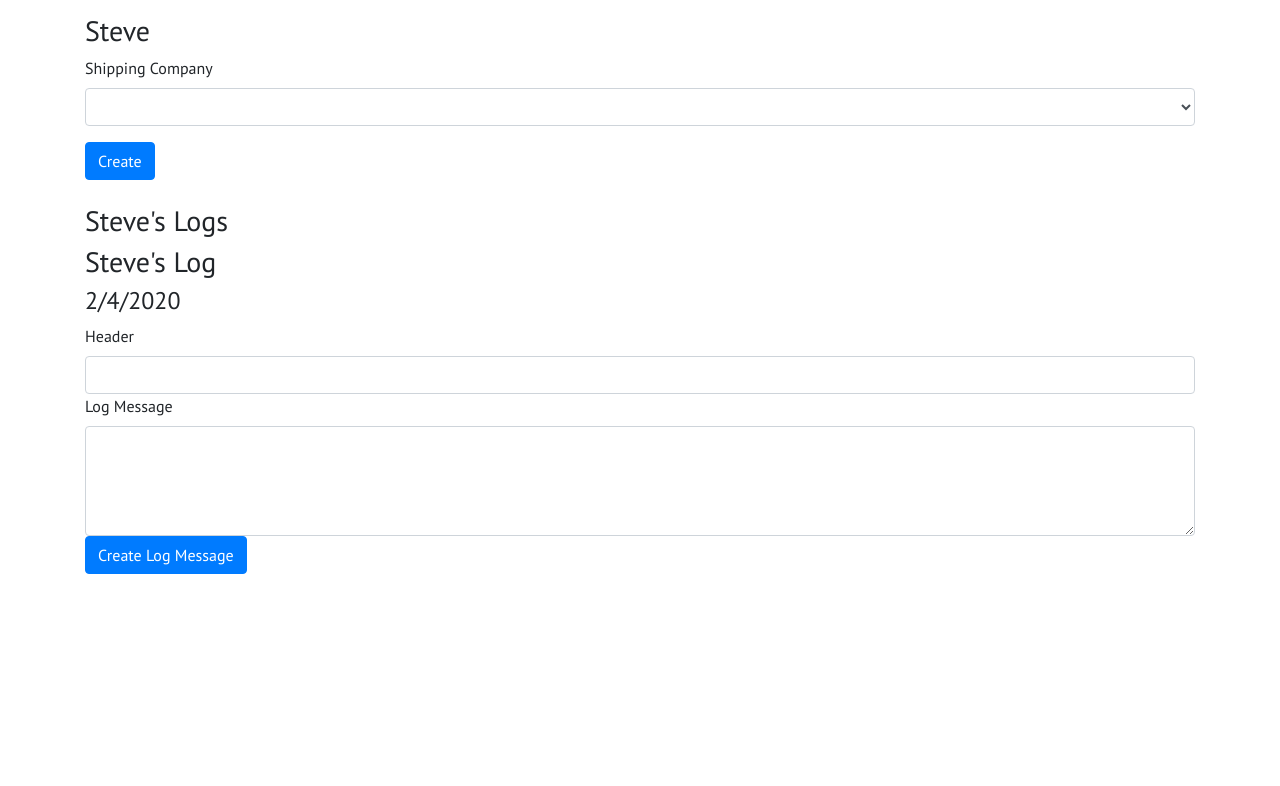
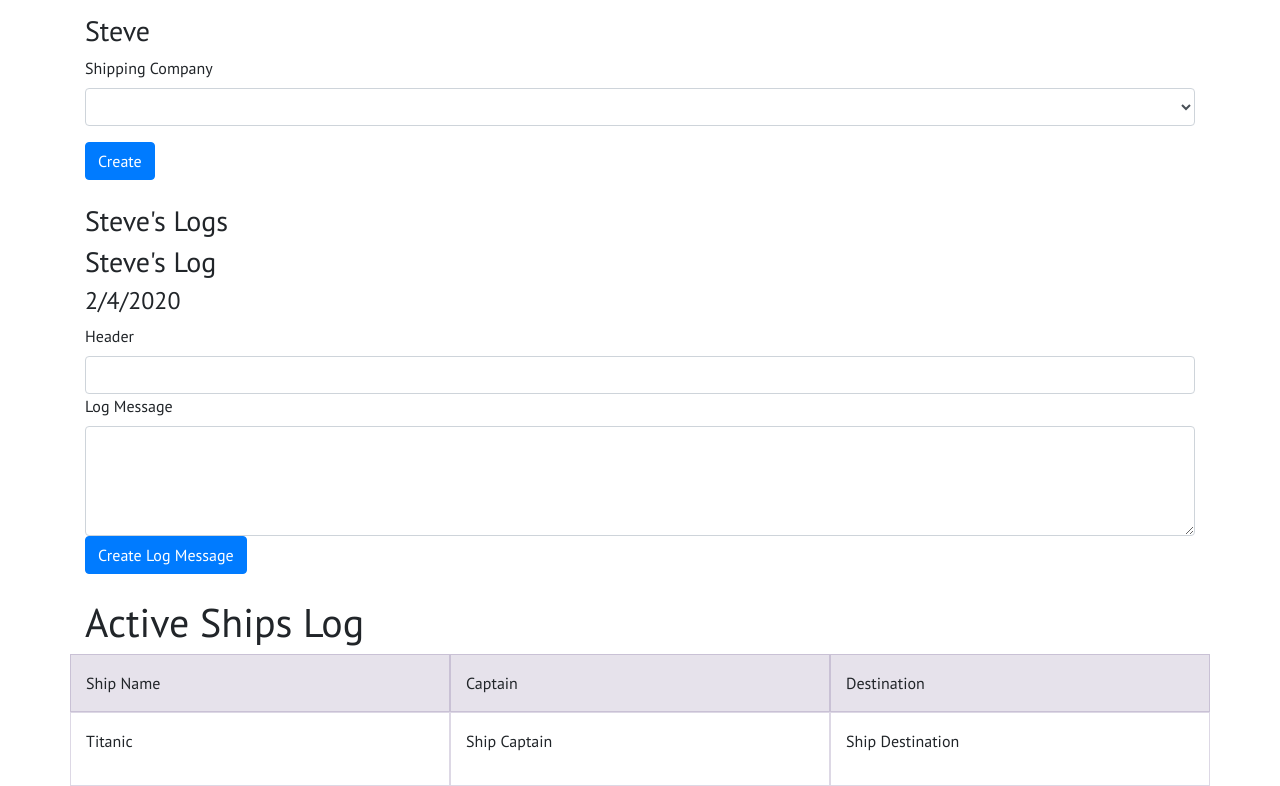
Before and after one commit to DBGUI-Freight-Management/frontend, a React (Create React App) app in the folder react-example/: page / in a window 1280 px wide. Shown: the part 2298-3084 px from the top of the page. Before the commit the page ends 2896 px from the top, so only its background shows below. Built offline with nearby package versions, Linux system fonts and the light colour scheme.

Commit message:
Active Ships View

```diff
--- /dev/null
+++ b/react-example/src/ShippingManager/ActiveShipsView.jsx
@@ -0,0 +1,30 @@
+import React from "react"
+
+export class ActiveShipsView extends React.Component{
+    render(){
+        return(
+            <>
+                <form className="container">
+                    <h1>Active Ships Log</h1>
+                    <div className="row rowHead">
+                        <div className="col-4">Ship Name</div>
+                        <div className="col-4">Captain</div>
+                        <div className="col-4">Destination</div>
+                    </div>
+                    {this.props.activeships.map(ship => (
+                        <div className="row">
+                        <div className="col-4">{ ship.name }</div>
+                        <div className="col-4">
+                            <p>Ship Captain</p>
+                        </div>
+                        <div className="col-4">
+                            <p>Ship Destination</p>
+                        </div>
+                        </div>
+                    ))}
+                </form>
+            </>
+        )
+
+    }
+}
--- a/react-example/src/ShippingManager/ShippingManagerPage.jsx
+++ b/react-example/src/ShippingManager/ShippingManagerPage.jsx
@@ -2,12 +2,13 @@ import React from "react"
 import { ShippingCompanyCreationForm } from "./ShippingCompanyCreationForm"
 import { ShipCreationForm } from "./ShipCreationForm"
 import { ShipList } from "./ShipList"
-import { ShippingManager} from "./models"
+import { ShippingManager, Ship} from "./models"
 import { ShipDeletionForm } from "./ShipDeletionForm"
 import { CaptainCompanySelection } from "./CaptainCompanySelection"
 import { LogCreation } from "./LogCreation"
 import { AllLogView } from "./AllLogView"
 import { LogMessage } from "./LogMessage"
+import { ActiveShipsView } from "./ActiveShipsView"
 
 export class ShippingManagerPage extends React.Component{
     state={
@@ -61,6 +62,20 @@ export class ShippingManagerPage extends React.Component{
         this.setState({selectedMessage:this.state.manager.messages.findIndex(m=> m=== message)});
     }
 
+    getActiveShips(){
+        this.activeships=[
+            new Ship("Titanic","Fiji Shipping", "Active")
+        ]
+
+        for(var i = 0; i < this.state.manager.ships.length; i++){
+            if(this.state.manager.ships[i].status === "Active"){
+                this.activeships.push(this.state.manager.ships[i]);
+            }
+        }
+
+        return this.activeships;
+    }
+
     render(){
         return (
             <>
@@ -86,7 +101,7 @@ export class ShippingManagerPage extends React.Component{
                 <AllLogView captain={this.state.manager.captains[this.state.selectedCaptain]} logs={this.state.manager.messages} selectMessage={message=>this.selectMessage(message)}/>
                 {this.state.selectedMessage!==undefined && <LogMessage log={this.state.manager.messages[this.state.selectedMessage]}/>}
                 <LogCreation captain={this.state.manager.captains[this.state.selectedCaptain]} submit={input=>this.addLogMessage(input)}/>
-
+                <ActiveShipsView activeships={this.getActiveShips()}/>
             </>
         )
     }
--- a/react-example/src/ShippingManager/index.js
+++ b/react-example/src/ShippingManager/index.js
@@ -7,3 +7,4 @@ export * from "./CaptainCompanySelection";
 export * from "./LogCreation"
 export * from "./AllLogView"
 export * from "./LogMessage"
+export * from "./ActiveShipsView"
--- a/react-example/src/ShippingManager/models/ShippingManager.js
+++ b/react-example/src/ShippingManager/models/ShippingManager.js
@@ -31,6 +31,7 @@ export class ShippingManager{
 
         this.messages=[
         ]
+
     }
 
     addNewCompany(name,address,email,description){
```
Also changed, not shown: 1 other file (tests, documents, lock files or other folders).
